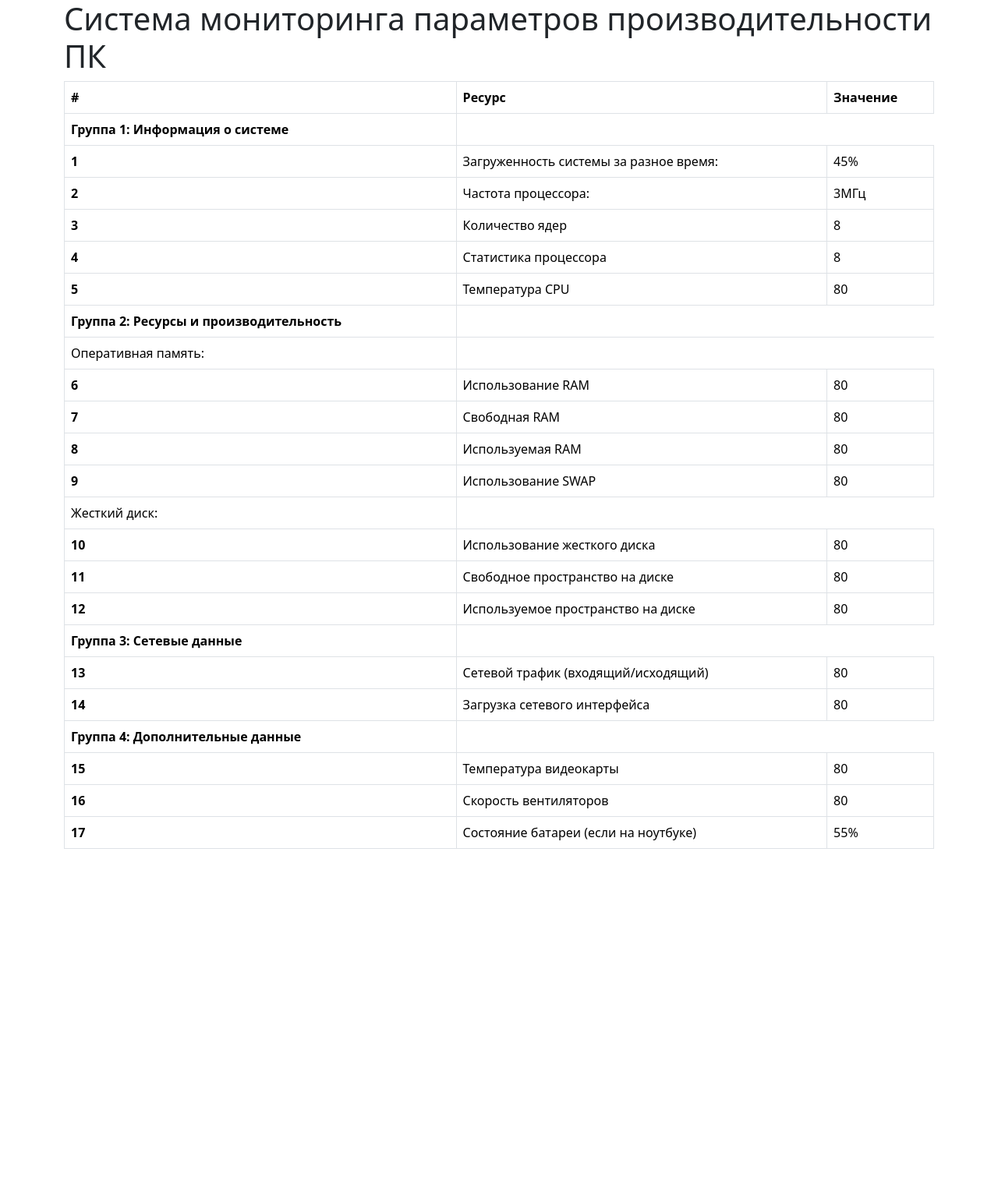
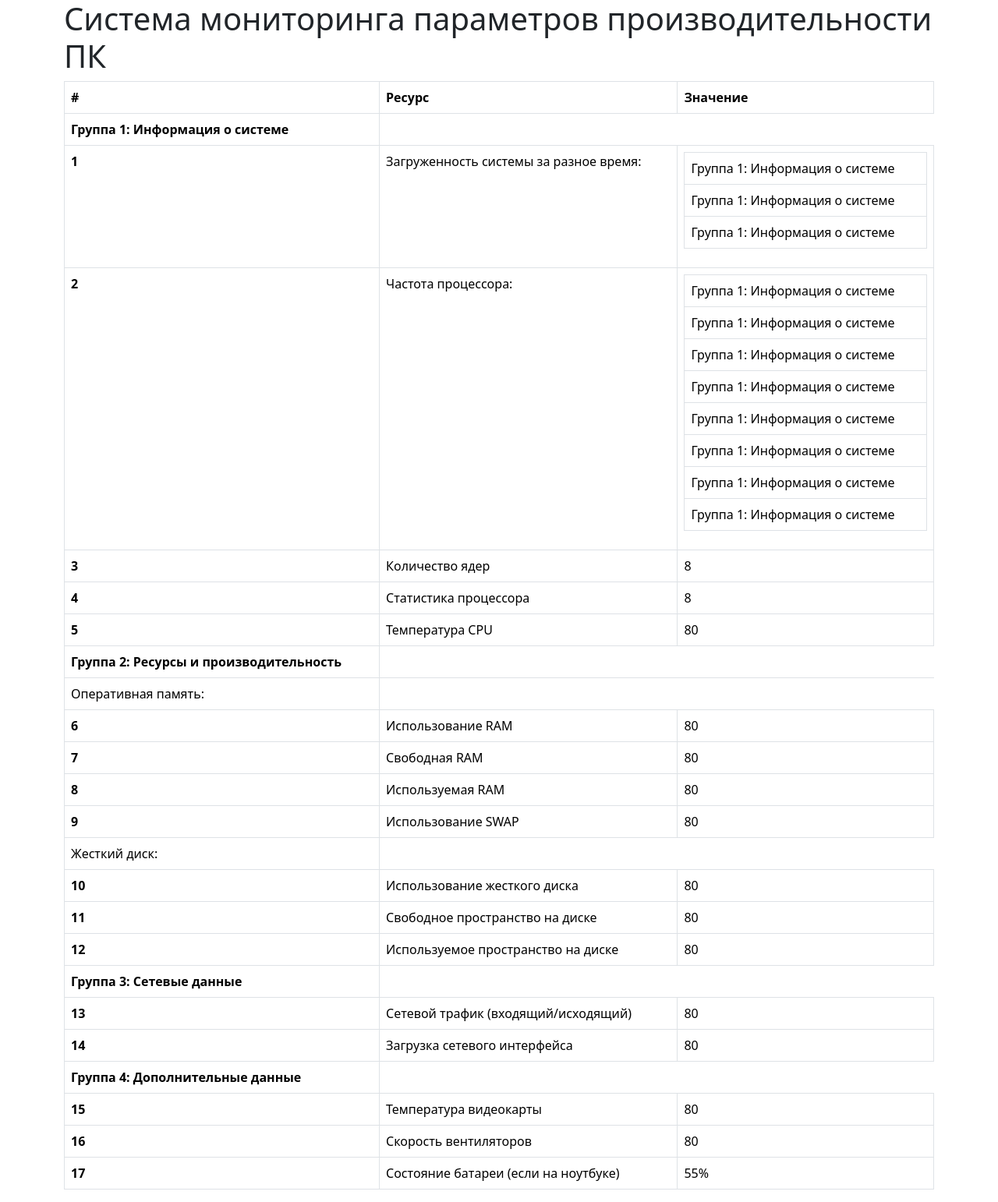
Before and after one commit to nikitavdele/AppSystemMonitoring, a Django app: page / in a window 1280 px wide. Shown: the whole page at 78% size. Before the commit the page ends 1089 px from the top, so only its background shows below. Run offline with Django 5.2, Linux system fonts and the light colour scheme; data that the repository does not hold is empty.

Commit message:
commit 2/4 group ready

```diff
--- a/DjangoFirstProject/DjangoFirstProject/templates/DjangoFirstProject/index.html
+++ b/DjangoFirstProject/DjangoFirstProject/templates/DjangoFirstProject/index.html
@@ -29,12 +29,58 @@
     <tr>
       <th scope="row">1</th>
       <td>Загруженность системы за разное время:</td>
-      <td id="temp">45%</td>
+      <td>
+        <table class="table table-bordered">
+          <tbody>
+            <tr>
+              <td id="load_1min">Группа 1: Информация о системе</td>
+            </tr>
+            <tr>
+              <td id="load_5min">Группа 1: Информация о системе</td>
+            </tr>
+            <tr>
+              <td id="load_15min">Группа 1: Информация о системе</td>
+            </tr>
+          </tbody>
+
+        </table>
+      </td>
     </tr>
     <tr>
       <th scope="row">2</th>
       <td>Частота процессора:</td>
-      <td >3МГц</td>
+      <td >
+        <table class="table table-bordered">
+          <tbody>
+            <tr>
+              <td id="cpu_MHz1">Группа 1: Информация о системе</td>
+            </tr>
+            <tr>
+              <td id="cpu_MHz2">Группа 1: Информация о системе</td>
+            </tr>
+            <tr>
+              <td id="cpu_MHz3">Группа 1: Информация о системе</td>
+            </tr>
+            <tr>
+              <td id="cpu_MHz4">Группа 1: Информация о системе</td>
+            </tr>
+            <tr>
+              <td id="cpu_MHz5">Группа 1: Информация о системе</td>
+            </tr>
+            <tr>
+              <td id="cpu_MHz6">Группа 1: Информация о системе</td>
+            </tr>
+            <tr>
+              <td id="cpu_MHz7">Группа 1: Информация о системе</td>
+            </tr>
+            <tr>
+              <td id="cpu_MHz8">Группа 1: Информация о системе</td>
+            </tr>
+
+          </tbody>
+
+        </table>
+      </td>
     </tr>
   	<tr>
       <th scope="row">3</th>
@@ -86,17 +132,17 @@
   	<tr>
       <th scope="row">10</th>
       <td>Использование жесткого диска</td>
-      <td>80</td>
+      <td id="disk_size">80</td>
     </tr>
   <tr>
       <th scope="row">11</th>
       <td>Свободное пространство на диске</td>
-      <td>80</td>
+      <td id="disk_free">80</td>
     </tr>
   <tr>
       <th scope="row">12</th>
       <td>Используемое пространство на диске</td>
-      <td>80</td>
+      <td id="disk_used">80</td>
     </tr>
   	<tr>
       <th>Группа 3: Сетевые данные</th>
--- a/DjangoFirstProject/DjangoFirstProject/views.py
+++ b/DjangoFirstProject/DjangoFirstProject/views.py
@@ -55,11 +55,21 @@ def get_params(request):
     cpu_mhz_value=[]
     cpu_family_value=[]
 
+
     for i in range(len(ar_data)):
         if 'cpu MHz' in ar_data[i]:
             value = ar_data[i + 1].strip().split()[0]
             cpu_mhz_value.append(value)
-            dk['cpu MHz'] = cpu_mhz_value
+            for idx, mhz_value in enumerate(cpu_mhz_value):
+                dk[f'cpu_MHz{idx + 1}'] = mhz_value
+            #dk['cpu_MHz1'] = cpu_mhz_value[0]
+            # dk['cpu_MHz2'] = cpu_mhz_value[1]
+            # dk['cpu_MHz3'] = cpu_mhz_value[2]
+            # dk['cpu_MHz4'] = cpu_mhz_value[3]
+            # dk['cpu_MHz5'] = cpu_mhz_value[4]
+            # dk['cpu_MHz6'] = cpu_mhz_value[5]
+            # dk['cpu_MHz7'] = cpu_mhz_value[6]
+            # dk['cpu_MHz8'] = cpu_mhz_value[7]
         if 'cpu family' in ar_data[i]:
             value = ar_data[i + 1].strip().split()[0]
             cpu_family_value.append(value)
@@ -70,9 +80,13 @@ def get_params(request):
     with open('cpuLoad', 'r', encoding='utf-8') as f:
         data = f.read()
 
-    parts = data.split()
-    loadavg_values = [float(parts[i]) for i in range(3)]
-    dk['loadavg'] = loadavg_values
+    load_data = data.split()
+    dk['load_1min'] = load_data[0]
+    dk['load_5min'] = load_data[1]
+    dk['load_15min'] = load_data[2]
+
+    # loadavg_values = [float(parts[i]) for i in range(3)]
+    # dk['loadavg'] = loadavg_values
 
     with open('RAM', 'r', encoding='utf-8') as f:
         data = f.read()
@@ -88,21 +102,21 @@ def get_params(request):
         if 'SwapTotal' in partsRAM[i]:
             dk['SwapTotal'] = partsRAM[i+1].strip().split()[0]
 
+    with open('HDD', 'r', encoding='utf-8') as f:
+        data = f.readlines()
+
+    disk_data = []
+    for line in data[1:]:
+        parts = line.split()
+        dk['filesystem'] = parts[0]
+        dk['disk_size'] = parts[1]
+        dk['disk_used'] = parts[2]
+        dk['disk_free'] = parts[3]
+        dk['disk_used_percent'] = parts[4]
+        dk['mount_point'] = parts[5]
 
     return HttpResponse(json.dumps(dk))
 
-# def get_params(request):
-#     with open('cpu', 'r', encoding='utf-8') as f:
-#         data = f.read()
-#         # print(data)
-#     # print(data.split(':'))
-#     dk = {}
-#     ar_data = data.split(':')
-#     for i in range(len(ar_data)):
-#         print(ar_data[i].strip())
-#         if ar_data[i].strip() == 'cpu_MHz':
-#             dk['cpu_MHz'] = ar_data[i+1].strip()
-#     return HttpResponse(json.dumps(dk))
 
 def contact(request):
     return HttpResponse("<h2>Контакты</h2>")
```
Also changed, not shown: DjangoFirstProject/DjangoFirstProject/static/js/script.js (+66 -41 lines), 1 other file.
